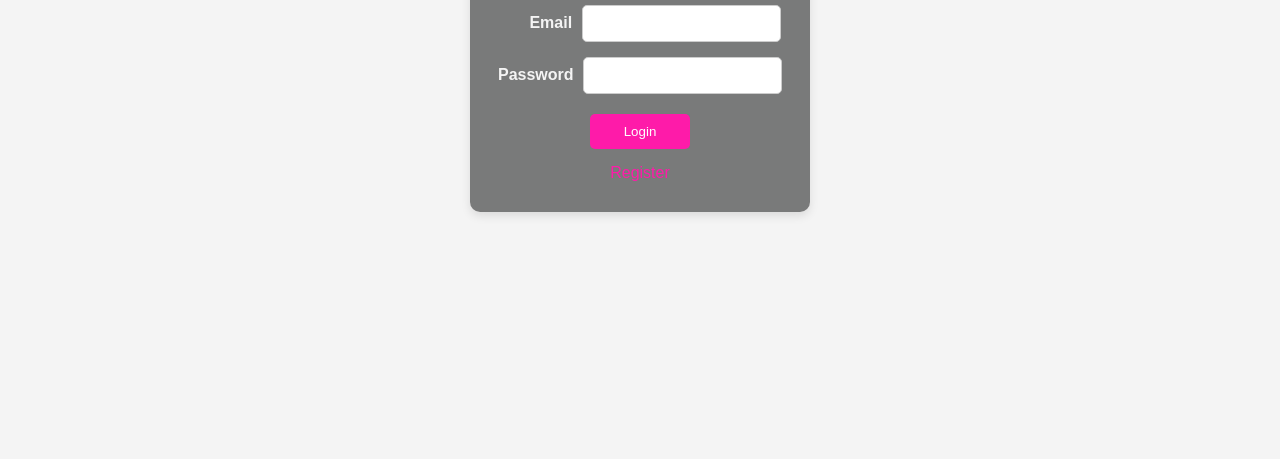
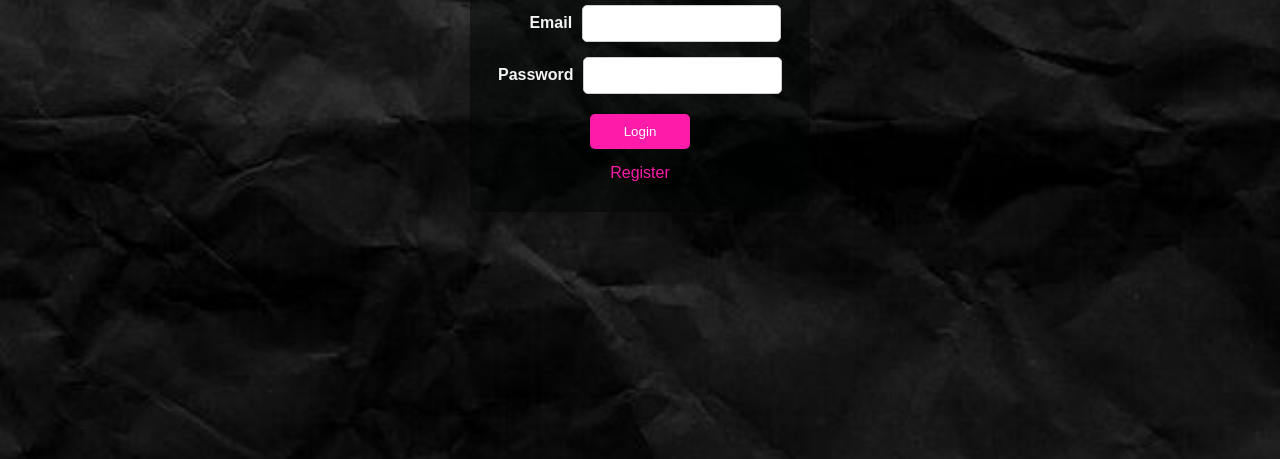
Before and after one commit to Harut20024/full-stack-website, a website: page views/login.html in a window 1280 px wide. Shown: the part 341-800 px from the top of the page. Drawn offline with Linux system fonts and the light colour scheme.

Commit message:
change issue

```diff
--- a/views/style.css
+++ b/views/style.css
@@ -6,7 +6,7 @@ body {
     align-items: center;
     height: 100vh;
     margin: 0;
-    background-image: url('Backgraund.jpeg');
+    background-image: url('photo/Backgraund.jpeg');
     background-size: cover;
     background-position: center;
     background-repeat: no-repeat;
```
